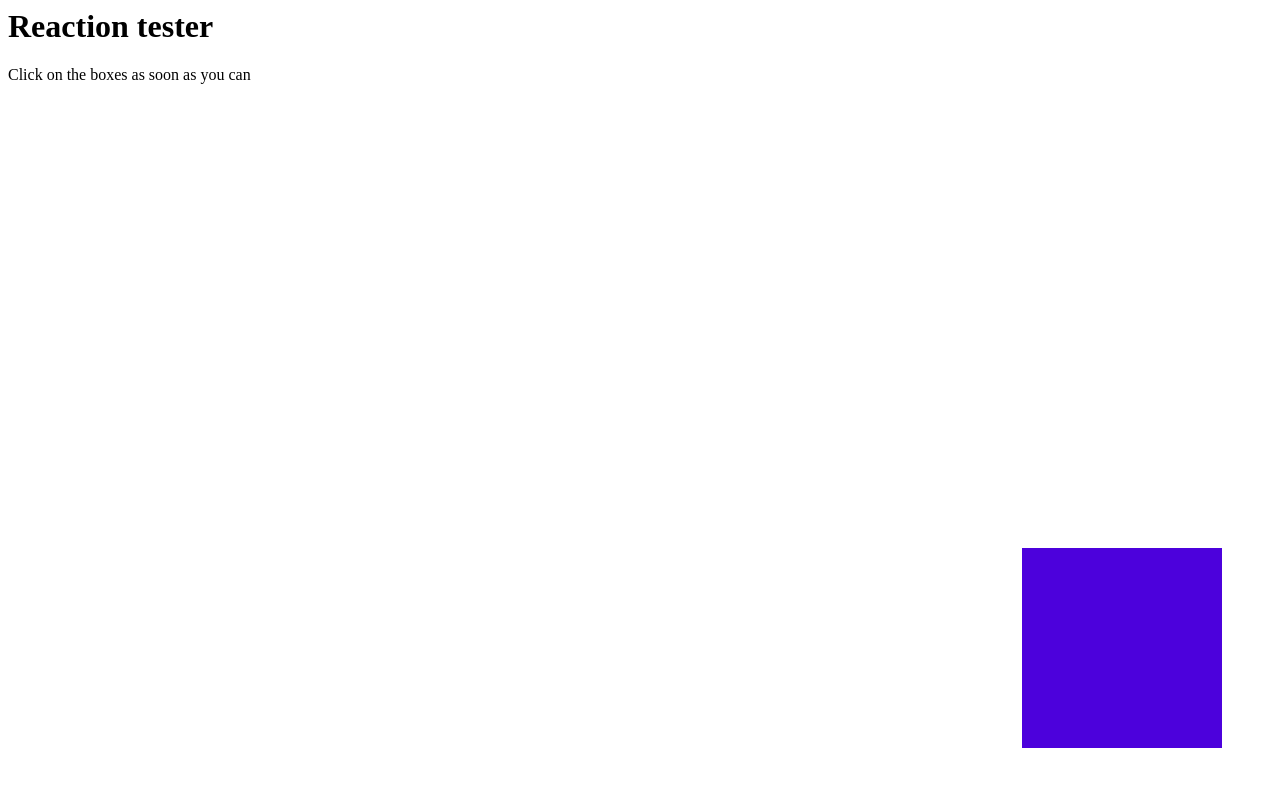
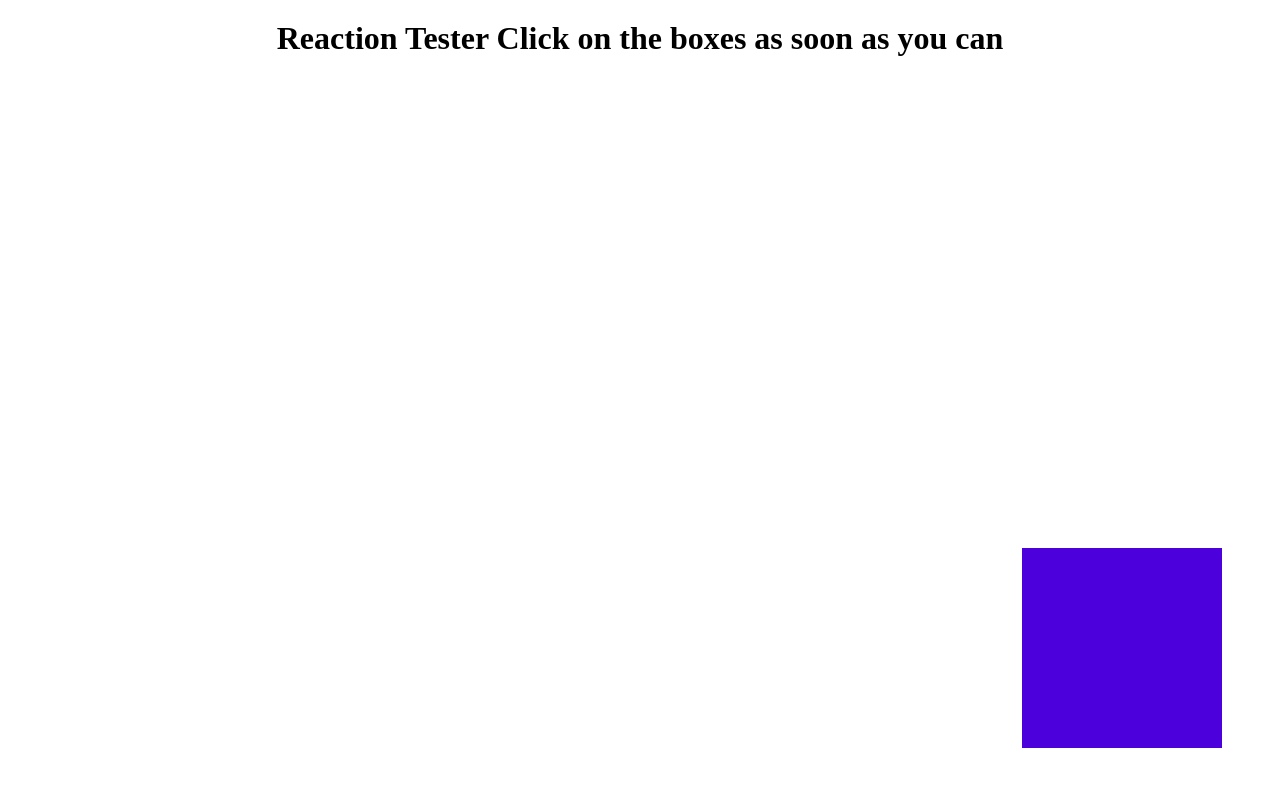
Before and after one commit to HitesH1154/Reaction-Timer, a plain HTML site: page index.html in a window 1280 px wide. Drawn offline with Linux system fonts and the light colour scheme.

Commit message:
Update index.html

```diff
--- a/index.html
+++ b/index.html
@@ -5,8 +5,7 @@
 
     </head>
     <body>
-        <h1>Reaction tester</h1>
-        <p>Click on the boxes as soon as you can</p>
+        <h1 id="main-heading">Reaction Tester Click on the boxes as soon as you can</h1>
         <div id="shape"></div>
         <script src="rt.js"></script>
     </body>
```
